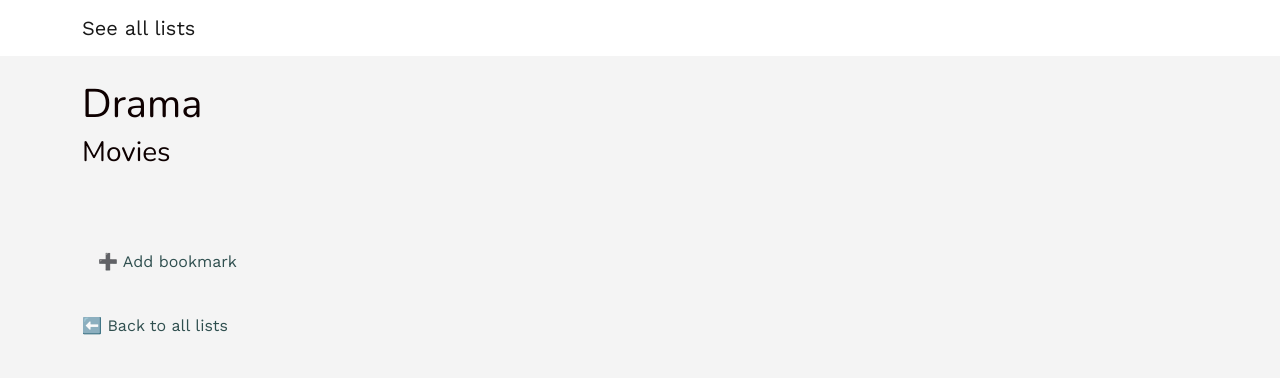
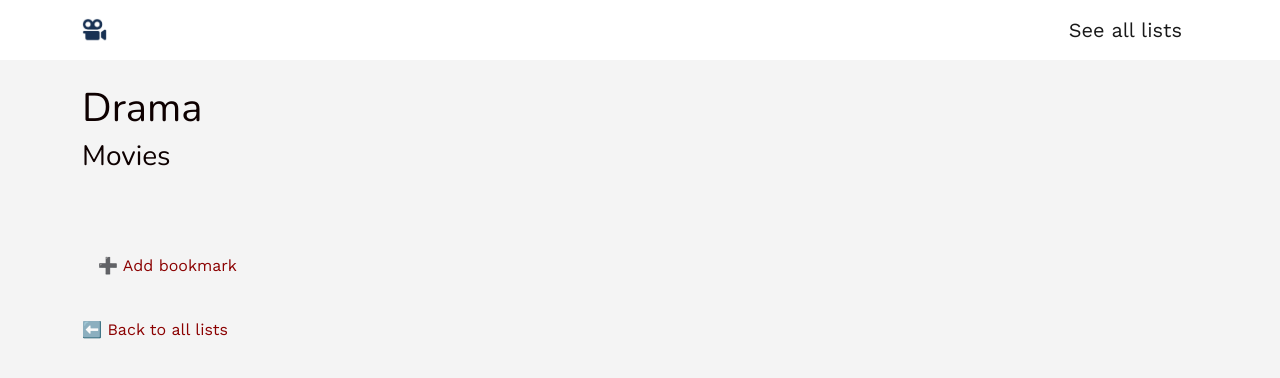
Before and after one commit to st-jverde/rails-watch-list, a Rails app: page /lists/1 in a window 1280 px wide. Shown: the top 378 px of the page. Run offline with Rails 7, Linux system fonts and the light colour scheme; data comes from the database, SQL or seed files in the repository; style sheets or scripts are compiled from the project's sources; some libraries are stand-ins or nearby versions.

Commit message:
styling navbar and index page

```diff
--- a/app/assets/stylesheets/components/_index.scss
+++ b/app/assets/stylesheets/components/_index.scss
@@ -4,8 +4,4 @@
 @import "form_legend_clear";
 @import "navbar";
 @import "banner";
-
-a {
-  text-decoration: none;
-  color: darkslategrey;
-}
+@import "links";
--- a/app/assets/stylesheets/components/_links.scss
+++ b/app/assets/stylesheets/components/_links.scss
@@ -0,0 +1,4 @@
+a {
+  text-decoration: none;
+  color: darkred;
+}
--- a/app/assets/stylesheets/components/_navbar.scss
+++ b/app/assets/stylesheets/components/_navbar.scss
@@ -1,6 +1,6 @@
 .navbar-lewagon {
-  justify-content: space-between;
-  padding-left: 70px;
+  justify-content: flex-start;
+  padding: 10px 70px;
   background: white;
 }
 
@@ -11,3 +11,8 @@
 .navbar-lewagon .navbar-brand img {
   width: 40px;
 }
+
+.navbar-logo {
+  width: 20px;
+  height: 20px;
+}
--- a/app/assets/stylesheets/pages/_index.scss
+++ b/app/assets/stylesheets/pages/_index.scss
@@ -1,2 +1,3 @@
 // Import page-specific CSS files here.
 @import "home";
+@import "list-box";
--- /dev/null
+++ b/app/assets/stylesheets/pages/_list-box.scss
@@ -0,0 +1,4 @@
+.list-box {
+  width: 250px;
+  height: 250px;
+}
--- a/app/views/layouts/application.html.erb
+++ b/app/views/layouts/application.html.erb
@@ -15,6 +15,7 @@
     <%# NAVBAR %>
   <div class="navbar navbar-expand-sm navbar-light navbar-lewagon">
     <div class="container-fluid">
+      <%= image_tag "logo.png", style: "width: 25px" %>
       <%= link_to "See all lists", "/lists", class: "navbar-brand" %>
     </div>
   </div>
```
Also changed, not shown: app/views/lists/index.html.erb (+5 -3 lines).
